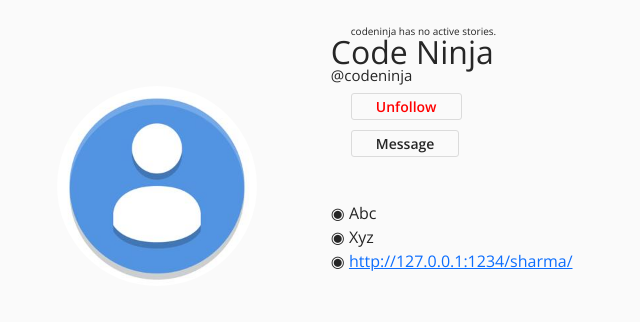
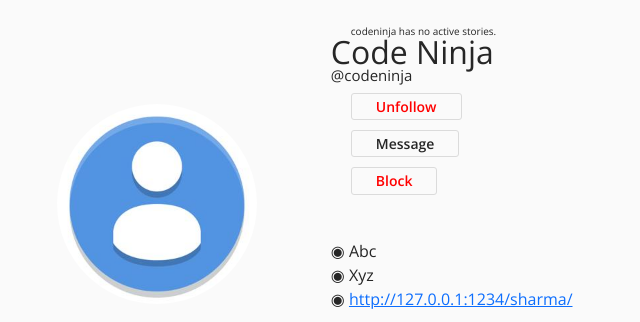
Before and after one commit to codeninjacare1/Instagram-clone, a Django app: a page that uses templates/profile.html in a window 1280 px wide. Shown: the part 54-376 px from the top of the page, without its empty margins (180-820 px from the left). Run offline with Django 4.2, Linux system fonts and the light colour scheme; a user stored in the database is signed in; data comes from the database, SQL or seed files in the repository; both versions use the stored data as it was after the commit; some libraries are stand-ins or nearby versions.

```diff
--- a/authy/models.py
+++ b/authy/models.py
@@ -19,6 +19,7 @@ class Profile(models.Model):
     location = models.CharField(max_length=200, null=True, blank=True)
     url = models.URLField(max_length=200, null=True, blank=True)
     favourite = models.ManyToManyField(Post, blank=True)
+    blocked_users = models.ManyToManyField('self', symmetrical=False, related_name='blocked_by')
 
     def save(self, *args, **kwargs):
         super().save(*args, **kwargs)
--- a/authy/urls.py
+++ b/authy/urls.py
@@ -16,6 +16,8 @@ urlpatterns = [
     path('logout/', views.logout_view, name='logout'),
      #reset password uls:
     path('password_reset/', auth_views.PasswordResetView.as_view(template_name='password_reset_form.html'), name='password_reset'),
+    path('block/<int:user_id>/', views.block_user, name='block_user'),
+    path('unblock/<int:user_id>/', views.unblock_user, name='unblock_user'),
     path('password_reset_done/', auth_views.PasswordResetDoneView.as_view(template_name='password_reset_done.html'), name='password_reset_done'),
     path('password_reset_confirm/<uidb64>/<token>/', auth_views.PasswordResetConfirmView.as_view(template_name='password_reset_confirm.html'), name='password_reset_confirm'),
     path('password_reset_complete/', auth_views.PasswordResetCompleteView.as_view(template_name='password_reset_complete.html'), name='password_reset_complete'),
--- a/authy/views.py
+++ b/authy/views.py
@@ -14,6 +14,7 @@ from authy.models import Profile
 from .forms import EditProfileForm, UserRegisterForm
 from comment.models import Comment
 from storyapp.models import Story
+from notification.models import Notification
 
 
 @login_required
@@ -151,3 +152,32 @@ def sign_in(request):
         return redirect('index')
 
     return render(request, 'sign-in.html')
+
+
+@login_required
+def block_user(request, user_id):
+    user_to_block = get_object_or_404(Profile, id=user_id)
+    user_profile = get_object_or_404(Profile, user=request.user)
+
+    user_profile.blocked_users.add(user_to_block)
+
+    Notification.objects.create(
+        sender=user_profile.user,
+        user=user_to_block.user,
+        notification_types=4,
+        text_preview=f"{user_profile.user.username} has blocked you"
+    )
+
+    messages.success(request, f"{user_to_block.user.username} has been blocked.")
+    return redirect('profile', username=user_to_block.user.username)
+
+
+@login_required
+def unblock_user(request, user_id):
+    user_to_unblock = get_object_or_404(Profile, id=user_id)
+    user_profile = get_object_or_404(Profile, user=request.user)
+
+    user_profile.blocked_users.remove(user_to_unblock)
+
+    messages.success(request, f"{user_to_unblock.user.username} has been unblocked.")
+    return redirect('profile', username=user_to_unblock.user.username)
--- a/directs/views.py
+++ b/directs/views.py
@@ -1,4 +1,3 @@
-
 from django.shortcuts import redirect, render, get_object_or_404
 from django.contrib.auth.decorators import login_required
 from directs.models import Message
--- a/static/assets1/style.css
+++ b/static/assets1/style.css
@@ -61,17 +61,19 @@ img { max-width: 100%; }
 /* -------------------------------------------------- */
 
 /* Header Navbar */
+header.header {
+    z-index: 9 !important;
+}
 .header {
     width: 100%;
     height: var(--header-height);
     background-color: var(--primary);
-
     display: flex;
     justify-content: center;
-
     position: fixed;
-    top: 0; left: 0;
-    z-index: 2;
+    top: 0;
+    left: 0;
+    z-index: 9 !important;
 }
 .header::after {
     content: '';
@@ -169,7 +171,7 @@ img { max-width: 100%; }
     display: flex;
     position: fixed;
     bottom: 0; left: 0;
-    z-index: 2;
+    z-index: 9;
 }
 .navbar::after {
     content: '';
--- a/templates/directs/direct.html
+++ b/templates/directs/direct.html
@@ -148,7 +148,7 @@
 								{% csrf_token %}
 								<div class="input-group">
 									<input type="hidden" name="to_user" id="" value="{{active_direct}}">
-									<input name="body" type="text" class="form-control" placeholder="Type your message">
+									<input name="body" type="text" class="form-control" placeholder="Type your message" required>
 									<button class="btn btn-primary" type="submit">Send</button>
 								</div>
 							</form>
--- a/templates/profile.html
+++ b/templates/profile.html
@@ -101,6 +101,11 @@
 
                         {% if request.user.is_authenticated and request.user != profile.user %}
                                 <a href="{% url 'conversation' profile.user  %}" class="btn profile-edit-btn">Message</a> <br><br>
+                                {% if profile in request.user.profile.blocked_users.all %}
+                                    <a href="{% url 'unblock_user' profile.id %}" class="btn profile-edit-btn" style="color: red;">Unblock</a> <br><br>
+                                {% else %}
+                                    <a href="{% url 'block_user' profile.id %}" class="btn profile-edit-btn" style="color: red;">Block</a> <br><br>
+                                {% endif %}
                         {% endif %}
                         <br>
 
```
Also changed, not shown: authy/migrations/0005_profile_blocked_users.py (added), db.sqlite3, media/stories/pexels-cottonbro-5082579_YenVL1S.jpg (added), media/stories/pexels-picjumbo-com-55570-196655_ciIMZ61.jpg (added).
